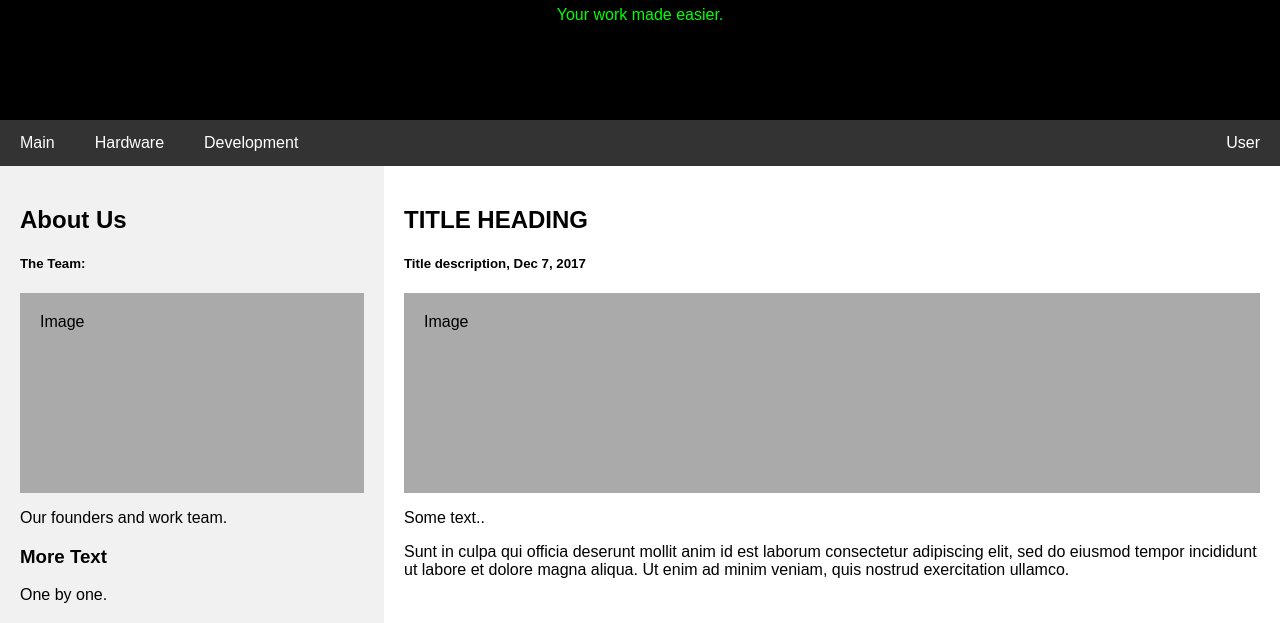
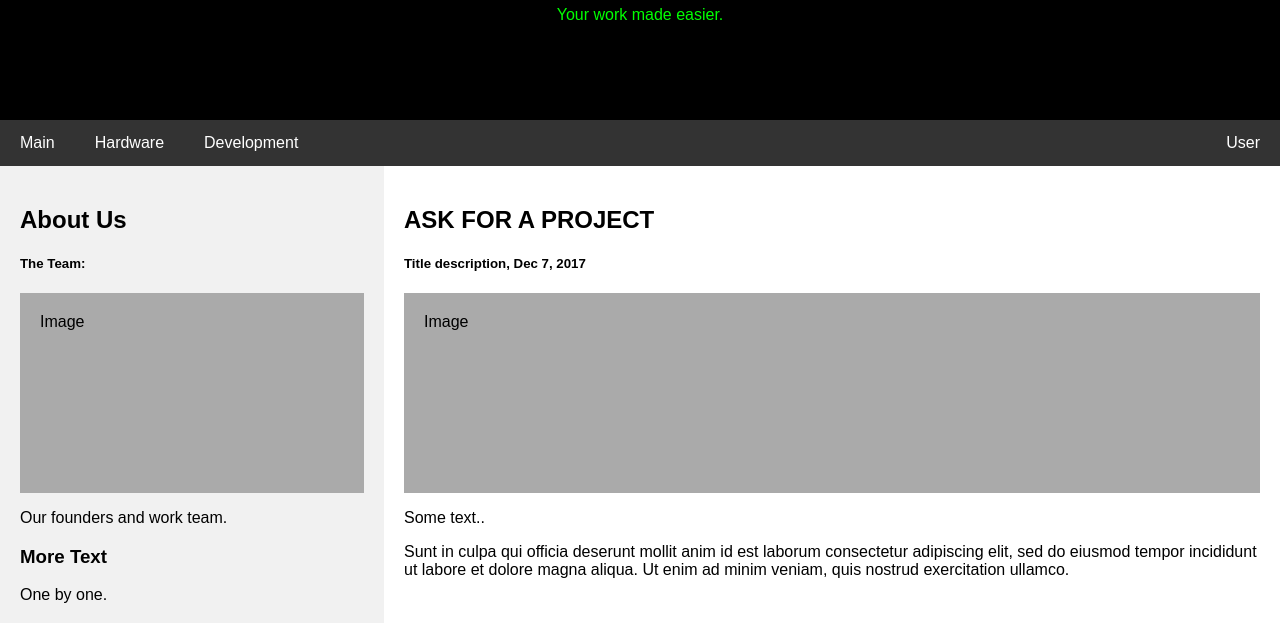
Before and after one commit to MXDVMonk/MEXADEVS, a plain HTML site: page index.html in a window 1280 px wide. Shown: the part 173-796 px from the top of the page. Drawn offline with Linux system fonts and the light colour scheme.

Commit message:
Update index.html

```diff
--- a/index.html
+++ b/index.html
@@ -36,7 +36,7 @@
       <div class="fakeimg" style="height:60px;">Image</div>
   </div>
   <div class="main">
-      <h2>TITLE HEADING</h2>
+      <h2>ASK FOR A PROJECT</h2>
       <h5>Title description, Dec 7, 2017</h5>
       <div class="fakeimg" style="height:200px;">Image</div>
       <p>Some text..</p>
```
